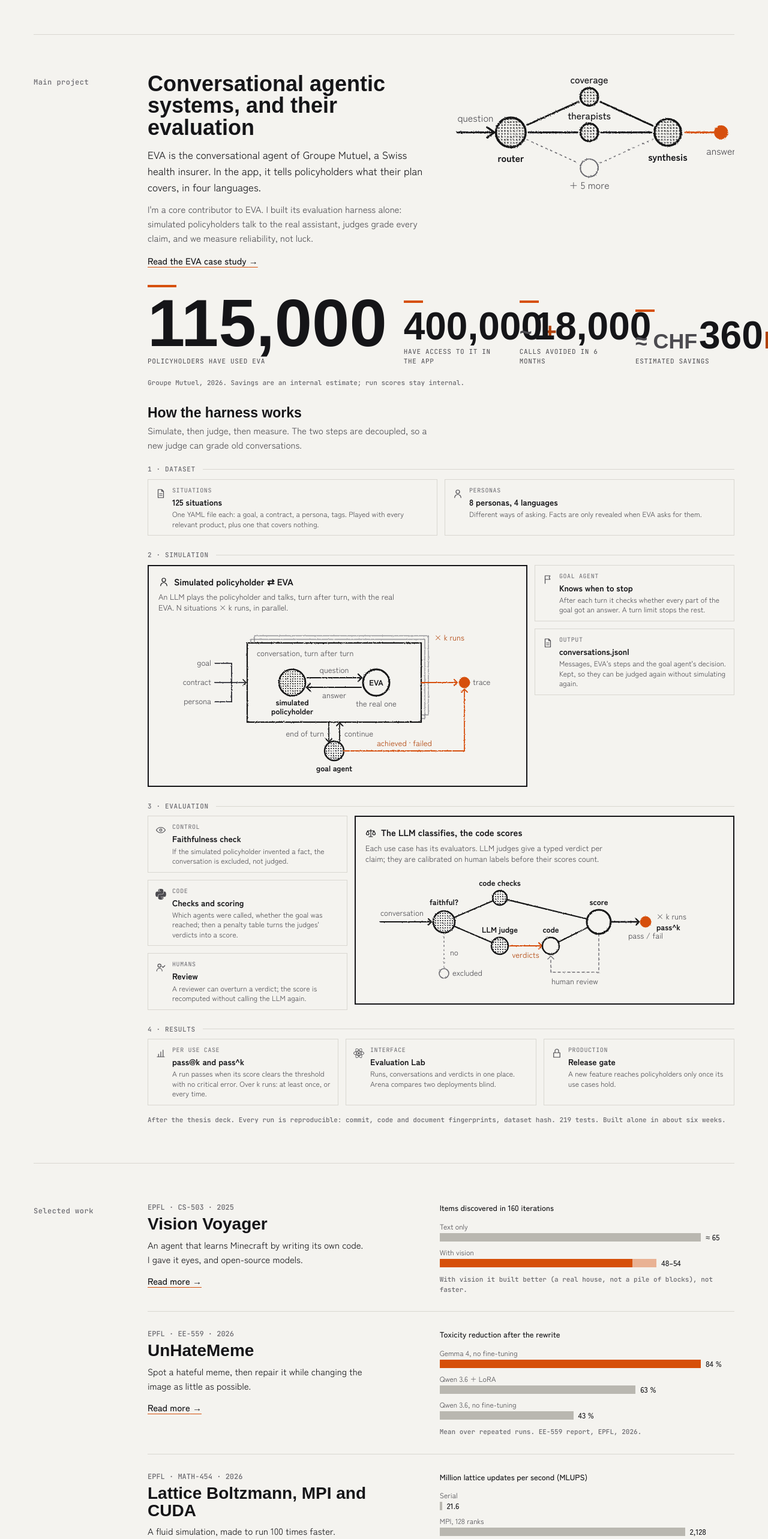
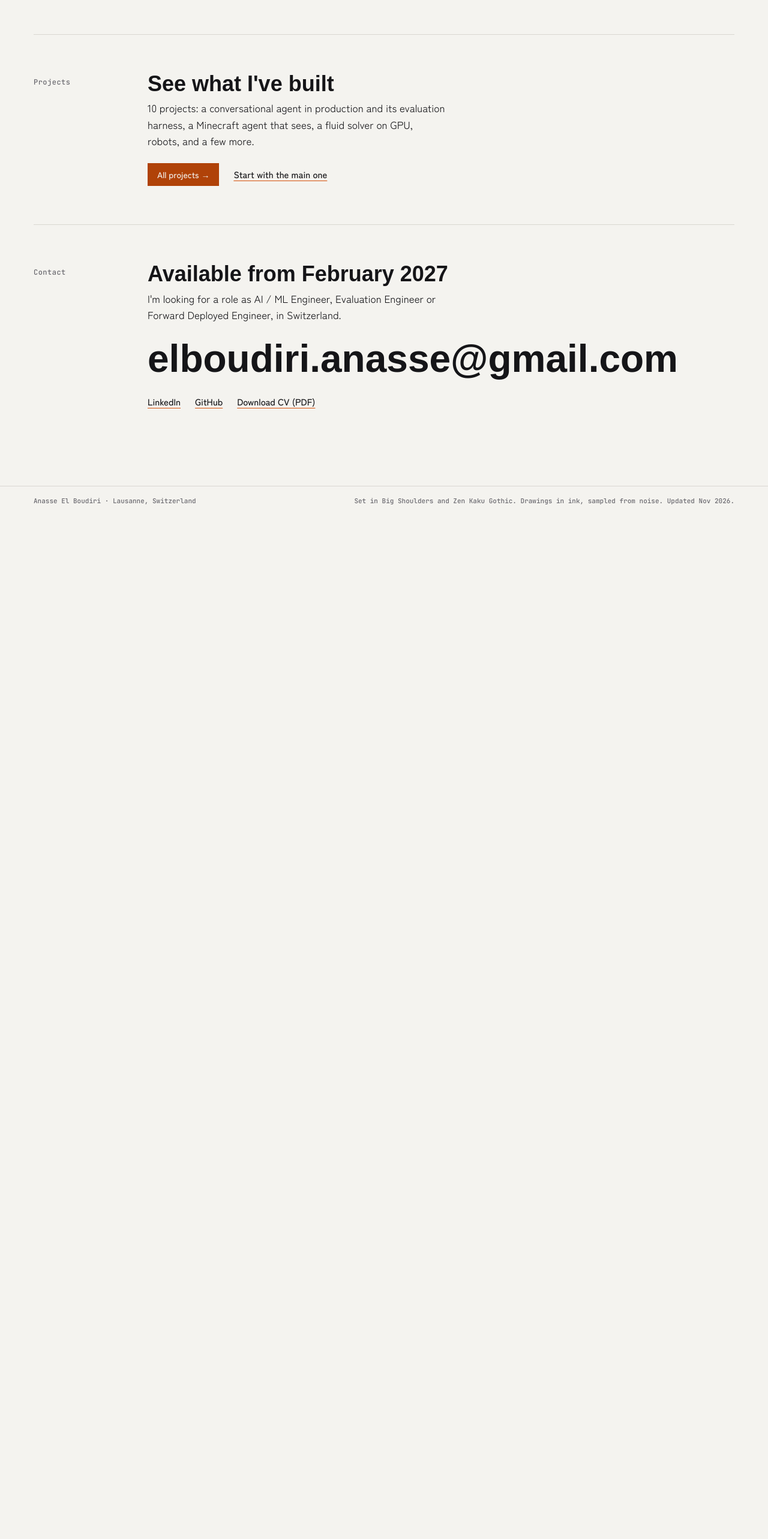
Before and after one commit to anassee15/portfolio, a Next.js app: page / in a window 1280 px wide. Shown: the part 1280-3846 px from the top of the page at 60% size. After the commit the page ends 2140 px from the top, so only its background shows below. Built offline with nearby package versions, Linux system fonts and the light colour scheme; a web font is replaced by a local one.

Commit message:
Shorten the home: point to /projects instead of listing the projects

```diff
--- a/app/page.tsx
+++ b/app/page.tsx
@@ -1,9 +1,7 @@
 import { Contact } from "@/components/home/Contact";
 import { Cover } from "@/components/home/Cover";
-import { MainProject } from "@/components/home/MainProject";
-import { MoreWork } from "@/components/home/MoreWork";
 import { Profile } from "@/components/home/Profile";
-import { SelectedWork } from "@/components/home/SelectedWork";
+import { ProjectsTeaser } from "@/components/home/ProjectsTeaser";
 
 export default function HomePage() {
   return (
@@ -11,9 +9,7 @@ export default function HomePage() {
       <Cover />
       <div className="border-t border-rule">
         <Profile />
-        <MainProject />
-        <SelectedWork />
-        <MoreWork />
+        <ProjectsTeaser />
         <Contact />
       </div>
     </main>
--- a/components/home/MainProject.tsx
+++ /dev/null
@@ -1,48 +0,0 @@
-import Link from "next/link";
-import { Figures } from "@/components/charts/Figures";
-import { EvaBrain } from "@/components/ink/diagrams/EvaBrain";
-import { Section } from "@/components/layout/Section";
-import { HarnessArchitecture } from "@/components/project/eva/HarnessArchitecture";
-import { getProjectBySlug } from "@/data/projects";
-
-export function MainProject() {
-  const eva = getProjectBySlug("eva")!;
-
-  return (
-    <Section label="Main project" id="eva">
-      <div className="grid items-start gap-x-10 gap-y-5 md:grid-cols-2">
-        <div>
-          <h2 className="mb-3 font-display text-[clamp(1.625rem,3.6vw,2.25rem)] leading-[1.02] font-extrabold">
-            Conversational agentic systems, and their evaluation
-          </h2>
-          <p className="max-w-[62ch] text-[1.0625rem]">
-            EVA is the conversational agent of Groupe Mutuel, a Swiss health insurer. In the app, it tells policyholders
-            what their plan covers, in four languages.
-          </p>
-          <p className="mt-3 max-w-[62ch] text-ink-2">
-            I&apos;m a core contributor to EVA. I built its evaluation harness alone: simulated policyholders talk to the
-            real assistant, judges grade every claim, and we measure reliability, not luck.
-          </p>
-          <p className="mt-3.5">
-            <Link href={`/projects/${eva.slug}`} className="link">
-              Read the EVA case study <span aria-hidden>→</span>
-            </Link>
-          </p>
-        </div>
-        <EvaBrain />
-      </div>
-
-      <div className="mt-7">
-        <Figures figures={eva.figures} source={eva.source} />
-      </div>
-
-      <div className="mt-[30px]">
-        <h3 className="mb-1.5 font-display text-[1.4375rem] leading-[1.05] font-extrabold">How the harness works</h3>
-        <p className="mb-5 max-w-[62ch] text-ink-2">
-          Simulate, then judge, then measure. The two steps are decoupled, so a new judge can grade old conversations.
-        </p>
-        <HarnessArchitecture />
-      </div>
-    </Section>
-  );
-}
--- a/components/home/MoreWork.tsx
+++ /dev/null
@@ -1,37 +0,0 @@
-import Link from "next/link";
-import { Section } from "@/components/layout/Section";
-import { projects } from "@/data/projects";
-
-/** The smaller projects: one ruled line each, the key figure aligned right. */
-export function MoreWork() {
-  const bench = projects.filter((project) => project.tier === "bench");
-
-  return (
-    <Section label="More work" id="more">
-      <h2 className="sr-only">More work</h2>
-      <ul>
-        {bench.map((project) => (
-          <li key={project.slug} className="border-t border-rule first:border-t-0">
-            <Link
-              href={`/projects/${project.slug}`}
-              className="group grid gap-x-6 gap-y-1 py-3.5 sm:grid-cols-[minmax(0,1fr)_auto] sm:items-baseline"
-            >
-              <span>
-                <span className="font-medium group-hover:underline group-hover:decoration-ball group-hover:underline-offset-4">
-                  {project.title}
-                </span>
-                <span className="meta ml-2">
-                  {project.context} · {project.year}
-                </span>
-                <span className="mt-0.5 block text-[0.875rem] leading-snug text-ink-2">{project.pitch}</span>
-              </span>
-              <span className="text-[0.9375rem] font-medium whitespace-nowrap tabular-nums sm:text-right">
-                {project.score ?? project.figures[0].value}
-              </span>
-            </Link>
-          </li>
-        ))}
-      </ul>
-    </Section>
-  );
-}
--- /dev/null
+++ b/components/home/ProjectsTeaser.tsx
@@ -0,0 +1,26 @@
+import Link from "next/link";
+import { Section } from "@/components/layout/Section";
+import { projects } from "@/data/projects";
+
+/** The home only points to the work: the projects live on /projects. */
+export function ProjectsTeaser() {
+  return (
+    <Section label="Projects" id="projects">
+      <h2 className="mb-2 font-display text-[clamp(1.625rem,3.6vw,2.25rem)] leading-[1.02] font-extrabold">
+        See what I&apos;ve built
+      </h2>
+      <p className="mb-6 max-w-[58ch] text-[1.0625rem]">
+        {projects.length} projects: a conversational agent in production and its evaluation harness, a Minecraft agent
+        that sees, a fluid solver on GPU, robots, and a few more.
+      </p>
+      <div className="flex flex-wrap items-center gap-x-6 gap-y-3">
+        <Link href="/projects" className="btn btn-primary">
+          All projects <span aria-hidden>→</span>
+        </Link>
+        <Link href="/projects/eva" className="link text-[0.9375rem]">
+          Start with the main one
+        </Link>
+      </div>
+    </Section>
+  );
+}
--- a/components/home/SelectedWork.tsx
+++ /dev/null
@@ -1,48 +0,0 @@
-import Link from "next/link";
-import { BarChart } from "@/components/charts/BarChart";
-import { Figures } from "@/components/charts/Figures";
-import { Section } from "@/components/layout/Section";
-import { projects } from "@/data/projects";
-
-export function SelectedWork() {
-  const selected = projects.filter((project) => project.tier === "flagship");
-
-  return (
-    <Section label="Selected work" id="work">
-      <h2 className="sr-only">Selected work</h2>
-      <ul>
-        {selected.map((project) => (
-          <li
-            key={project.slug}
-            className="grid gap-x-10 gap-y-5 border-t border-rule py-7 first:border-t-0 first:pt-0 md:grid-cols-[minmax(0,1fr)_minmax(0,1.1fr)]"
-          >
-            <div>
-              <p className="meta">
-                {project.context} · {project.year}
-              </p>
-              <h3 className="mt-1 mb-2 font-display text-[clamp(1.4375rem,2.6vw,1.75rem)] leading-[1.05] font-extrabold">
-                {project.title}
-              </h3>
-              <p className="max-w-[48ch]">{project.pitch}</p>
-              <p className="mt-3">
-                <Link href={`/projects/${project.slug}`} className="link">
-                  Read more<span className="sr-only"> about {project.title}</span> <span aria-hidden>→</span>
-                </Link>
-              </p>
-            </div>
-            {project.chart ? (
-              <BarChart {...project.chart} />
-            ) : (
-              <Figures figures={project.figures} source={project.source} compact />
-            )}
-          </li>
-        ))}
-      </ul>
-      <p className="mt-2 border-t border-rule pt-5">
-        <Link href="/projects" className="link">
-          All projects <span aria-hidden>→</span>
-        </Link>
-      </p>
-    </Section>
-  );
-}
```
